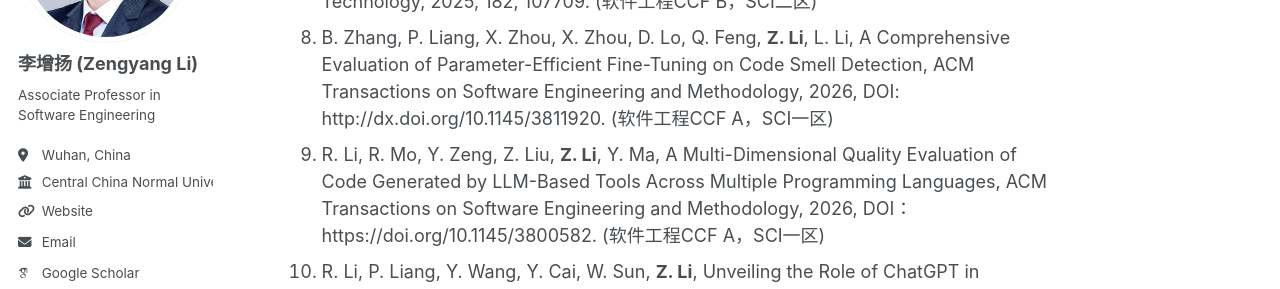
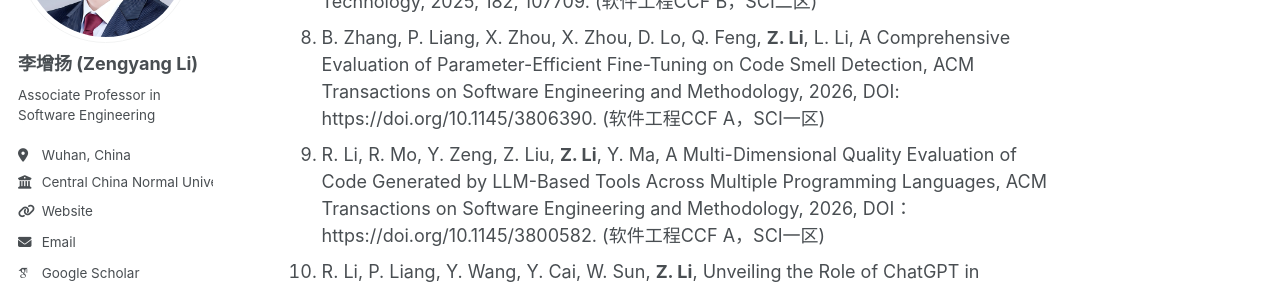
Before and after one commit to zengyang/zengyang.github.io, a Jekyll site: the page built from _pages/about.md, in a window 1280 px wide and 900 px high, scrolled down 2657 px. Shown: the part 233-522 px from the top of the window. Built offline with Jekyll 4.4.1, drawn with Linux system fonts in a browser that asks for light colours; some web fonts are replaced; a script bundle is joined from its source files by our own code; library files that are not in the unit come from our copies; some of the changed lines change nothing that is shown.

Commit message:
Fix DOI link for code smell detection paper
Updated DOI link for a publication in the about page.

```diff
--- a/_pages/about.md
+++ b/_pages/about.md
@@ -74,7 +74,7 @@ redirect_from:
 1. **Z. Li**, B. Huang, Y. Li, R. Mo, P. Liang, H. Liu, Y. Ma, Unveiling Code Clones in the Eclipse IIoT Software Ecosystem, Journal of System and Software, 2026, 239, 112869. (软件工程CCF B，SCI二区)
 1. **Z. Li**, X. Zhang, W. Wang, P. Liang, R. Mo, H. Liu, Automated Detection of Inter-Language Design Smells in Multi-Language Deep Learning Frameworks, Information and Software Technology, 2025,179, 107656. (软件工程CCF B，SCI二区)
 1. W. Cheng, **Z. Li***, P. Liang, R. Mo, H. Liu, Unveiling Security Weaknesses in Autonomous Driving Systems: An In-Depth Empirical Study, Information and Software Technology, 2025, 182, 107709. (软件工程CCF B，SCI二区)
-1. B. Zhang, P. Liang, X. Zhou, X. Zhou, D. Lo, Q. Feng, **Z. Li**, L. Li, A Comprehensive Evaluation of Parameter-Efficient Fine-Tuning on Code Smell Detection, ACM Transactions on Software Engineering and Methodology, 2026, DOI: http://dx.doi.org/10.1145/3811920. (软件工程CCF A，SCI一区)
+1. B. Zhang, P. Liang, X. Zhou, X. Zhou, D. Lo, Q. Feng, **Z. Li**, L. Li, A Comprehensive Evaluation of Parameter-Efficient Fine-Tuning on Code Smell Detection, ACM Transactions on Software Engineering and Methodology, 2026, DOI: https://doi.org/10.1145/3806390. (软件工程CCF A，SCI一区)
 1. R. Li, R. Mo, Y. Zeng, Z. Liu, **Z. Li**, Y. Ma, A Multi-Dimensional Quality Evaluation of Code Generated by LLM-Based Tools Across Multiple Programming Languages, ACM Transactions on Software Engineering and Methodology, 2026, DOI：https://doi.org/10.1145/3800582. (软件工程CCF A，SCI一区)
 1. R. Li, P. Liang, Y. Wang, Y. Cai, W. Sun, **Z. Li**, Unveiling the Role of ChatGPT in Software Development: Insights from Developer-ChatGPT Interactions on GitHub, ACM Transactions on Software Engineering and Methodology, 2026, 35(10), Article No.: 320, Pages 1-30. (软件工程CCF A，SCI一区)
 1. X. Zhou, R. Li, P. Liang, B. Zhang, M. Shahin, **Z. Li**, C. Yang, Using LLMs in Generating Design Rationale for Software Architecture Decisions, ACM Transactions on Software Engineering and Methodology, 2026, 35(8), Article No.: 225, Pages 1-38.. (软件工程CCF A，SCI一区)
```
